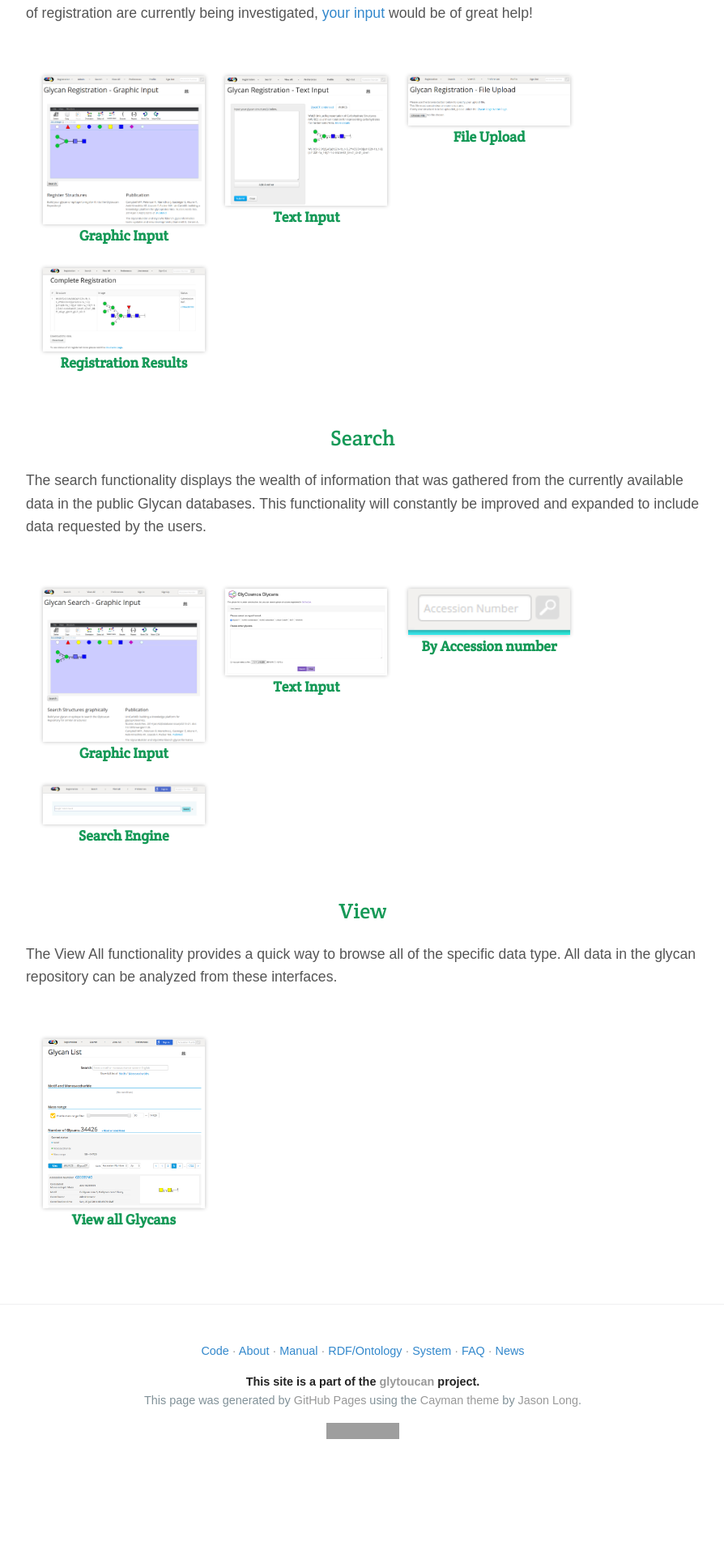
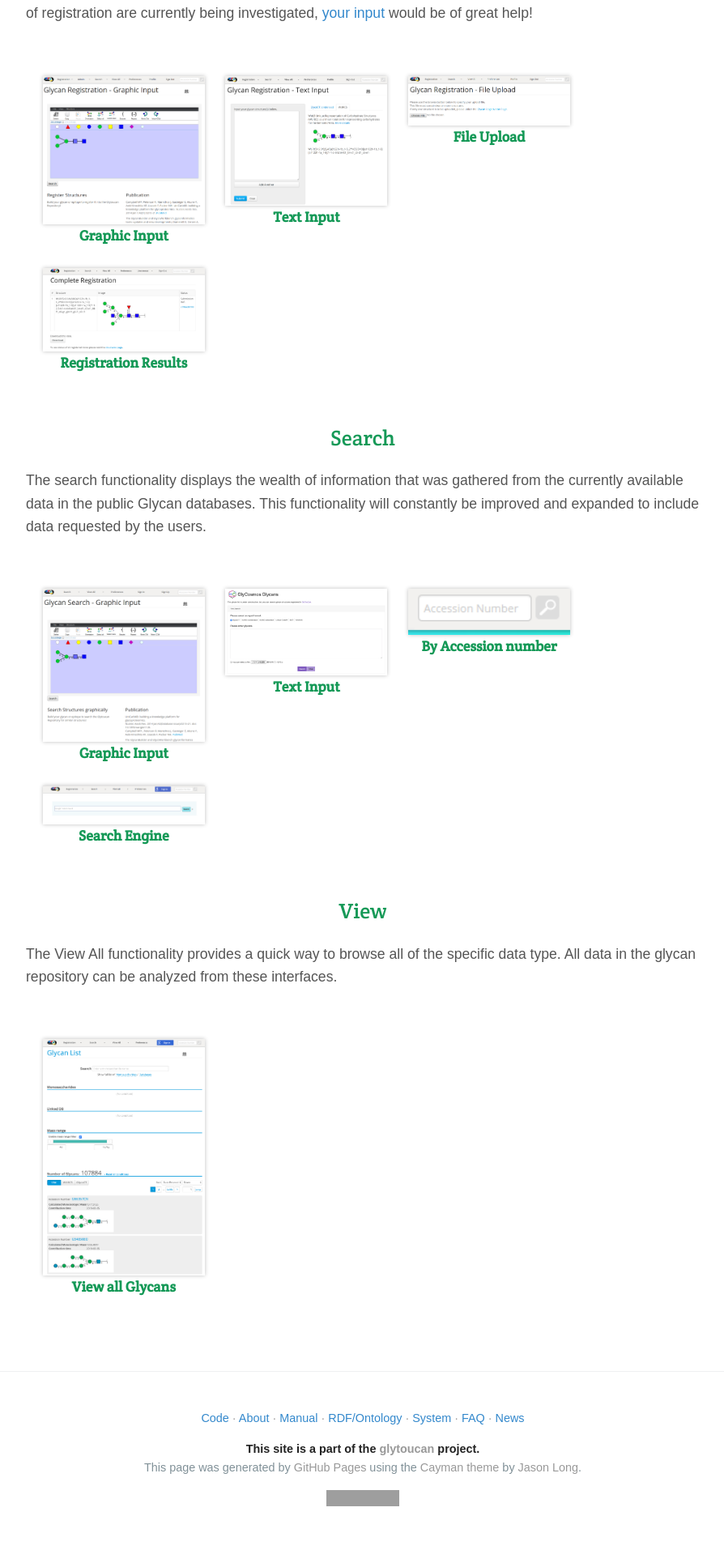
Before and after one commit to glytoucan/glytoucan, a Jekyll site: the page built from manual/index.md, in a window 1280 px wide. Shown: the part 964-2878 px from the top of the page at 81% size, without its empty margins (192-1086 px from the left). Built offline with Jekyll 4.4.1, drawn with Linux system fonts in a browser that asks for light colours; nearby versions of some CDN libraries; before the commit the page ends 2795 px from its top, so only the background shows below that; grey boxes are pictures that could not be loaded.

Commit message:
update manual top page

```diff
--- a/manual/index.md
+++ b/manual/index.md
@@ -121,7 +121,7 @@ The View All functionality provides a quick way to browse all of the specific da
 <ul class="lesson-images">
   <li>
     <a href="../manual/browse-glycan">
-      <img src="../images/manual/browse-glycan.png">
+      <img src="../images/manual/browse-glycanlist.v2.png">
       <h3 style="text-align: center;">View all Glycans</h3>
     </a>
   </li>
```
Also changed, not shown: images/manual/browse-glycan.png (deleted), images/manual/browse-glycanlist.png (deleted).
